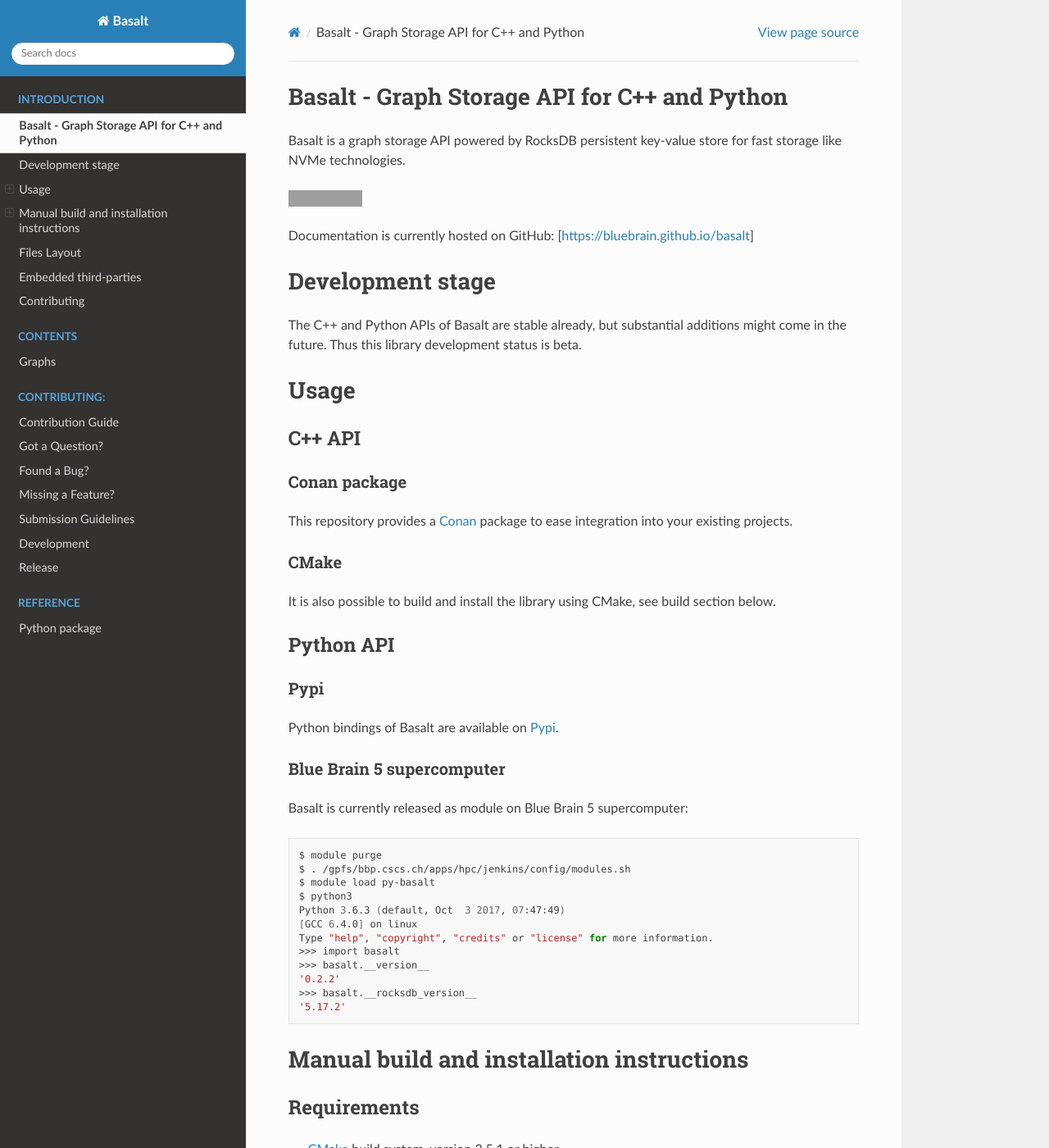
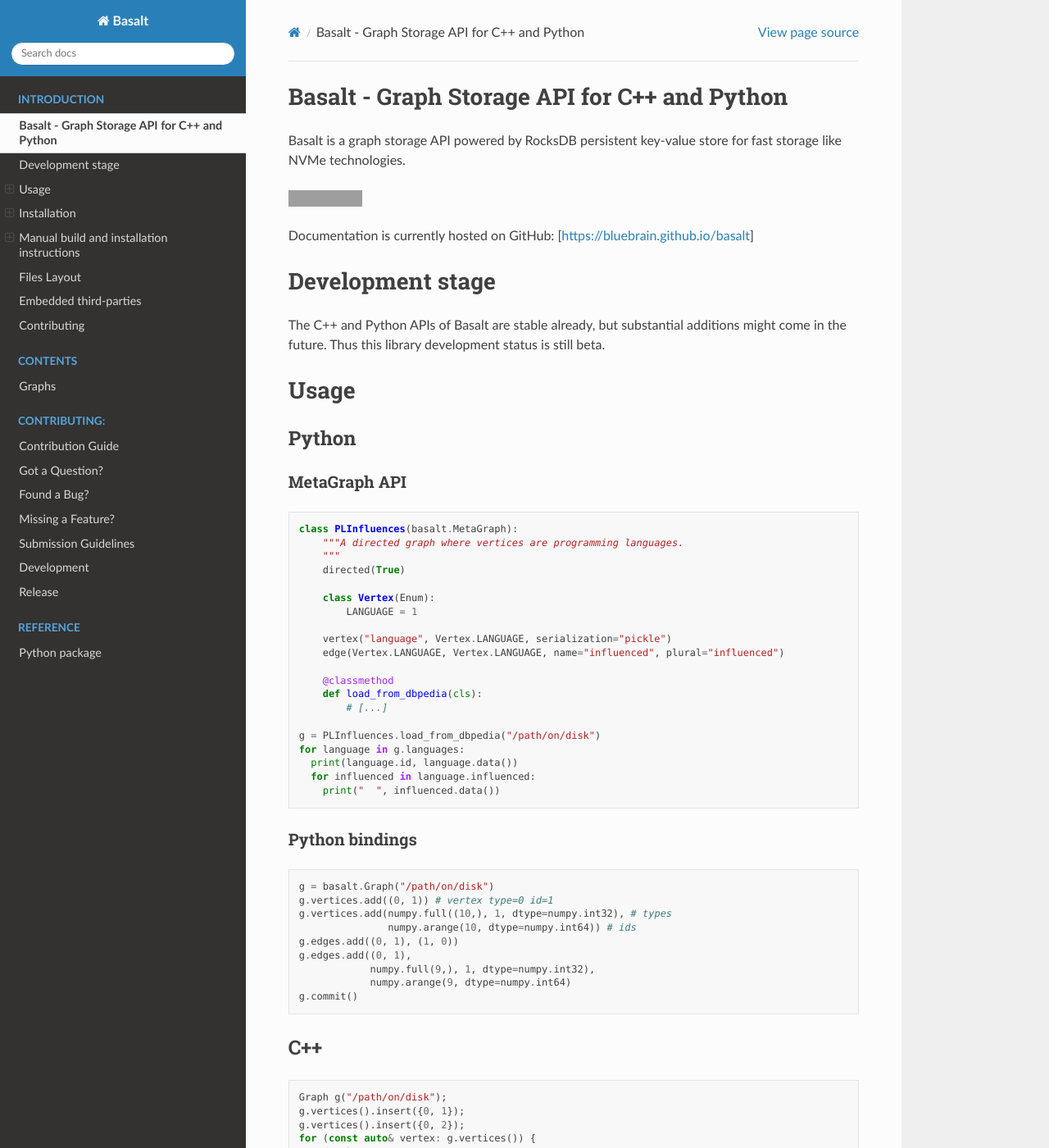
Before and after one commit to BlueBrain/basalt, a Sphinx documentation site: the page built from doc/source/readme.rst, in a window 1280 px wide and 1400 px high. Shown: the whole window at 82% size. Built offline with Sphinx 7.4.7 and the Read the Docs theme 2.0.0, drawn with Linux system fonts in a browser that asks for light colours; formulas are drawn with MathJax 3; pages that are not in the unit, such as notebooks, are missing from menus; some of the changed text lies outside the part shown; grey boxes are pictures that could not be loaded.

Commit message:
Add API usage in README

````diff
--- a/README.md
+++ b/README.md
@@ -9,9 +9,67 @@
 
 # Development stage
 
-The C++ and Python APIs of Basalt are stable already, but substantial additions might come in the future. Thus this library development status is beta.
+The C++ and Python APIs of Basalt are stable already, but substantial additions might come in the future. Thus this library development status is still beta.
 
 # Usage
+
+## Python
+
+### MetaGraph API
+
+```python
+class PLInfluences(basalt.MetaGraph):
+    """A directed graph where vertices are programming languages.
+    """
+    directed(True)
+
+    class Vertex(Enum):
+        LANGUAGE = 1
+
+    vertex("language", Vertex.LANGUAGE, serialization="pickle")
+    edge(Vertex.LANGUAGE, Vertex.LANGUAGE, name="influenced", plural="influenced")
+
+    @classmethod
+    def load_from_dbpedia(cls):
+        # [...]
+
+g = PLInfluences.load_from_dbpedia("/path/on/disk")
+for language in g.languages:
+  print(language.id, language.data())
+  for influenced in language.influenced:
+    print("  ", influenced.data())
+```
+
+### Python bindings
+
+```python
+g = basalt.Graph("/path/on/disk")
+g.vertices.add((0, 1)) # vertex type=0 id=1
+g.vertices.add(numpy.full((10,), 1, dtype=numpy.int32), # types
+               numpy.arange(10, dtype=numpy.int64)) # ids
+g.edges.add((0, 1), (1, 0))
+g.edges.add((0, 1),
+            numpy.full(9,), 1, dtype=numpy.int32),
+            numpy.arange(9, dtype=numpy.int64)
+g.commit()
+```
+
+## C++
+
+```cpp
+Graph g("/path/on/disk");
+g.vertices().insert({0, 1});
+g.vertices().insert({0, 2});
+for (const auto& vertex: g.vertices()) {
+  std::clog << vertex << '\n';
+}
+for (const auto& edge: g.edges()) {
+  std::clog << edge.first << " -> " << edge.second << '\n';
+}
+g.commit();
+```
+
+# Installation
 
 ## C++ API
 
````
Also changed, not shown: doc/source/contents/graphs.rst (+8 -4 lines).
